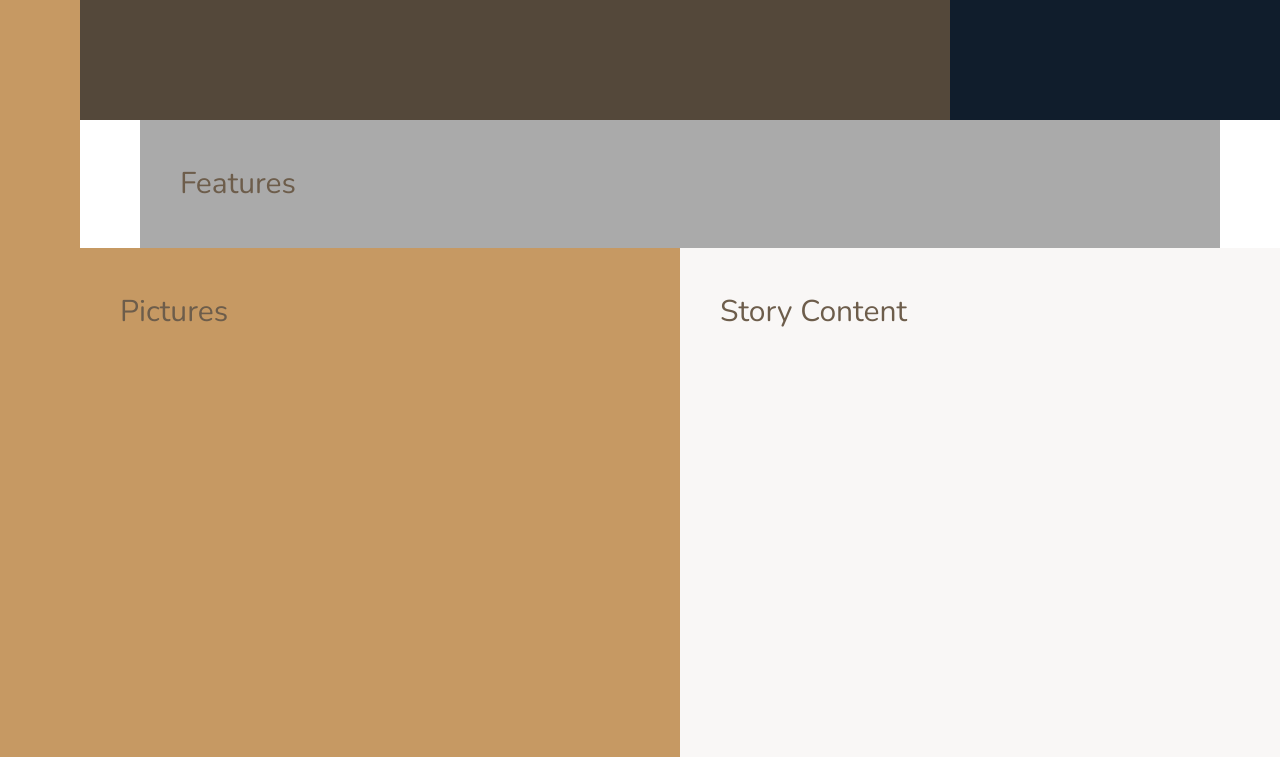
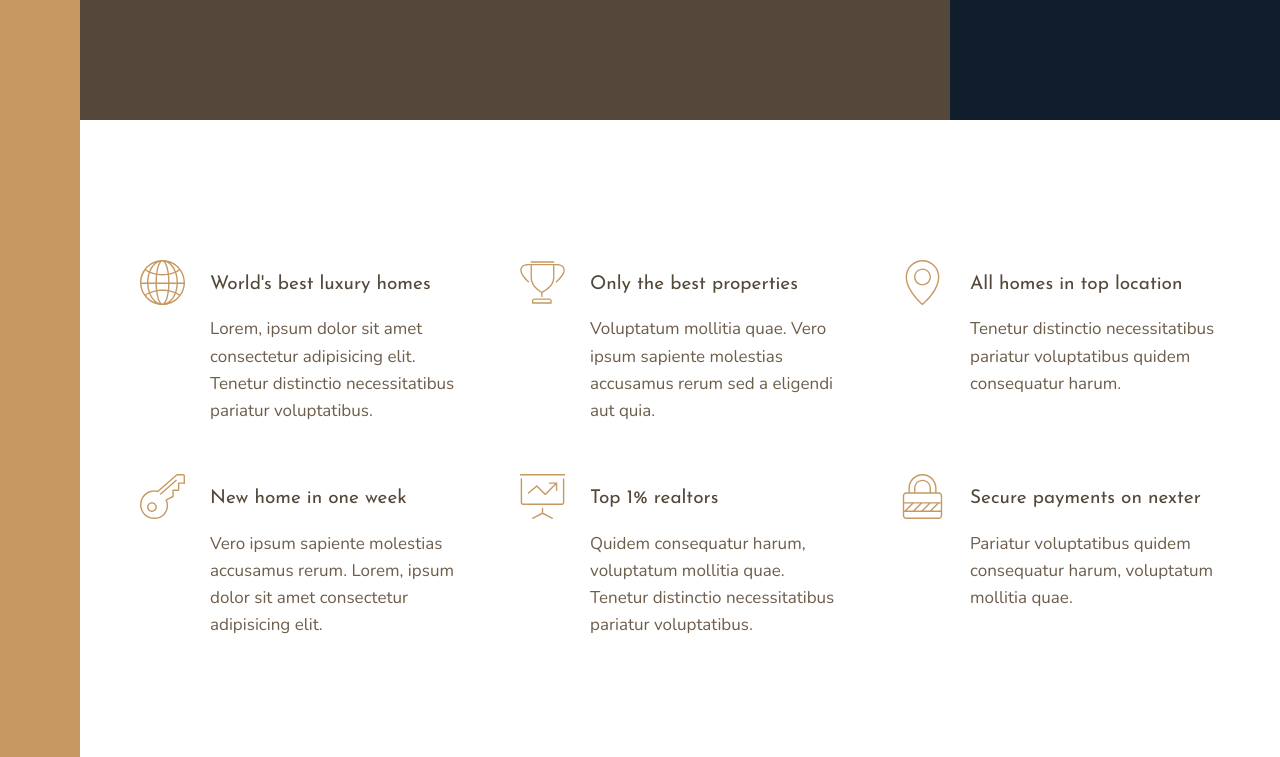
Before and after one commit to riverrz/Nexter, a website: page index.html in a window 1280 px wide. Shown: the part 520-1277 px from the top of the page. Drawn offline with nearby package versions, Linux system fonts and the light colour scheme.

Commit message:
Complete feature section

```diff
--- a/index.html
+++ b/index.html
@@ -1,5 +1,6 @@
 <!DOCTYPE html>
 <html lang="en">
+
 <head>
     <meta charset="UTF-8">
     <meta name="viewport" content="width=device-width, initial-scale=1.0">
@@ -11,6 +12,7 @@
 
     <title>nexter &mdash; your home, your freedom</title>
 </head>
+
 <body class="container">
     <div class="sidebar">
         Sidebar
@@ -22,7 +24,61 @@
         Top 3 realtors
     </div>
     <section class="features">
-            Features
+        <div class="feature">
+            <svg class="feature__icon">
+                <use xlink:href="img/sprite.svg#icon-global"></use>
+            </svg>
+            <h4 class="heading-4 heading-4--dark">World's best luxury homes</h4>
+            <p class="feature__text">
+                Lorem, ipsum dolor sit amet consectetur adipisicing elit. Tenetur distinctio necessitatibus pariatur voluptatibus.
+            </p>
+        </div>
+        <div class="feature">
+            <svg class="feature__icon">
+                <use xlink:href="img/sprite.svg#icon-trophy"></use>
+            </svg>
+            <h4 class="heading-4 heading-4--dark">Only the best properties</h4>
+            <p class="feature__text">
+                Voluptatum mollitia quae. Vero ipsum sapiente molestias accusamus rerum sed a eligendi aut quia.
+            </p>
+        </div>
+        <div class="feature">
+            <svg class="feature__icon">
+                <use xlink:href="img/sprite.svg#icon-map-pin"></use>
+            </svg>
+            <h4 class="heading-4 heading-4--dark">All homes in top location</h4>
+            <p class="feature__text">
+                Tenetur distinctio necessitatibus pariatur voluptatibus quidem consequatur harum.
+            </p>
+        </div>
+        <div class="feature">
+            <svg class="feature__icon">
+                <use xlink:href="img/sprite.svg#icon-key"></use>
+            </svg>
+            <h4 class="heading-4 heading-4--dark">New home in one week</h4>
+            <p class="feature__text">
+                Vero ipsum sapiente molestias accusamus rerum. Lorem, ipsum dolor sit amet consectetur adipisicing elit.
+            </p>
+        </div>
+        <div class="feature">
+            <svg class="feature__icon">
+                <use xlink:href="img/sprite.svg#icon-presentation"></use>
+            </svg>
+            <h4 class="heading-4 heading-4--dark">Top 1% realtors</h4>
+            <p class="feature__text">
+                Quidem consequatur harum, voluptatum mollitia quae. Tenetur distinctio necessitatibus pariatur voluptatibus.
+            </p>
+        </div>
+        <div class="feature">
+            <svg class="feature__icon">
+                <use xlink:href="img/sprite.svg#icon-lock"></use>
+            </svg>
+            <h4 class="heading-4 heading-4--dark">Secure payments on nexter</h4>
+            <p class="feature__text">
+                Pariatur voluptatibus quidem consequatur harum, voluptatum mollitia quae.
+            </p>
+        </div>
+
     </section>
     <div class="story__pictures">
         Pictures
@@ -43,4 +99,5 @@
         Footer
     </footer>
 </body>
+
 </html>
--- a/sass/_base.scss
+++ b/sass/_base.scss
@@ -41,9 +41,4 @@ body {
                             minmax(min-content, 14rem) [col-end]) [center-end]
                             minmax(6rem, 1fr) [full-end];
 
-    & > * {
-        padding: 40px;
-        font-size: 3rem;
-    }
-
 }
--- a/sass/_features.scss
+++ b/sass/_features.scss
@@ -1,5 +1,27 @@
 .features {
-    background-color: $color-grey-light-2;
+  grid-column: center-start/center-end;
 
-    grid-column: center-start/center-end;
+  margin: 15rem 0;
+
+  display: grid;
+  //   grid-template-columns: repeat(3, 1fr);
+  grid-template-columns: repeat(auto-fit, minmax(25rem, 1fr));
+  grid-gap: 6rem;
+  align-items: start;
 }
+.feature {
+  display: grid;
+  grid-template-columns: min-content 1fr;
+  grid-row-gap: 1.5rem;
+  grid-column-gap: 2.5rem;
+  &__icon {
+    fill: $color-primary;
+    width: 4.5rem;
+    height: 4.5rem;
+    grid-row: 1 / span 2;
+    transform: translateY(-1rem);
+  }
+  &__text {
+    font-size: 1.7rem;
+  }
+}
--- a/sass/_typography.scss
+++ b/sass/_typography.scss
@@ -0,0 +1,25 @@
+%heading {
+  font-family: $font-display;
+  font-weight: 400;
+}
+
+.heading-1 {
+  @extend %heading;
+}
+.heading-2 {
+  @extend %heading;
+}
+.heading-3 {
+  @extend %heading;
+}
+.heading-4 {
+  @extend %heading;
+  font-size: 1.9rem;
+
+  &--light {
+    color: $color-grey-dark-1;
+  }
+  &--dark {
+    color: $color-grey-dark-1;
+  }
+}
```
Also changed, not shown: css/style.css. Lines whose indentation alone changed are shown as unchanged.
